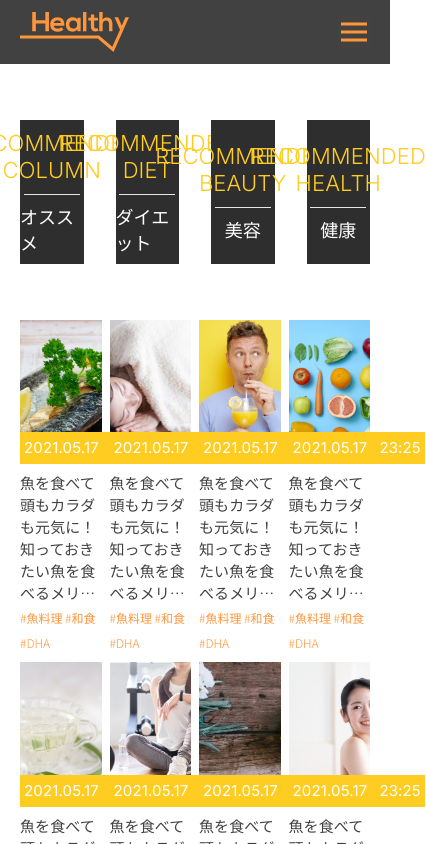
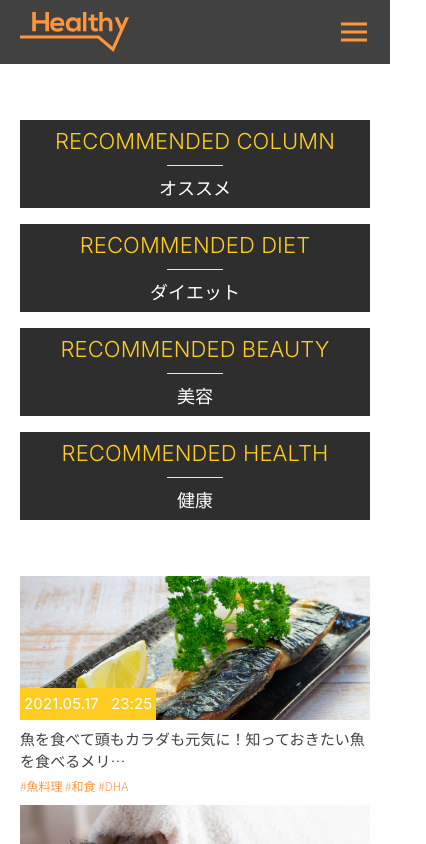
Before and after one commit to NguyenChiTrung1310/NguyenChiTrung_Test_20230116, a React (Create React App) app in the folder frontend/: page /columns in a window 390 px wide. Shown: the top 844 px of the page, 426 px wide, since content can reach past the window. Built offline with nearby package versions, Linux system fonts and the light colour scheme.

Commit message:
Responsive list column page

```diff
--- a/frontend/src/pages/ColumnPage/index.tsx
+++ b/frontend/src/pages/ColumnPage/index.tsx
@@ -32,8 +32,8 @@ const ColumnPage = () => {
   return (
     <section id='column-page'>
       <div className='w-full container mt-14'>
-        <div className='w-full h-36 grid grid-cols-4 gap-8'>
-          <div className='bg-dark-600 flex-center flex-col'>
+        <div className='w-full h-full tablet:h-36 grid grid-cols-1 md:grid-cols-2 tablet:grid-cols-4 gap-4 tablet:gap-8'>
+          <div className='bg-dark-600 flex-center flex-col tablet_max:p-2'>
             <p className='uppercase text-primary-300 text-center text-[22px] leading-[27px] tracking-[0.11px] font-inter'>
               RECOMMENDED COLUMN
             </p>
@@ -42,7 +42,7 @@ const ColumnPage = () => {
               オススメ
             </p>
           </div>
-          <div className='bg-dark-600 flex-center flex-col'>
+          <div className='bg-dark-600 flex-center flex-col tablet_max:p-2'>
             <p className='uppercase text-primary-300 text-center text-[22px] leading-[27px] tracking-[0.11px] font-inter'>
               RECOMMENDED DIET
             </p>
@@ -51,7 +51,7 @@ const ColumnPage = () => {
               ダイエット
             </p>
           </div>
-          <div className='bg-dark-600 flex-center flex-col'>
+          <div className='bg-dark-600 flex-center flex-col tablet_max:p-2'>
             <p className='uppercase text-primary-300 text-center text-[22px] leading-[27px] tracking-[0.11px] font-inter'>
               RECOMMENDED BEAUTY
             </p>
@@ -60,7 +60,7 @@ const ColumnPage = () => {
               美容
             </p>
           </div>
-          <div className='bg-dark-600 flex-center flex-col'>
+          <div className='bg-dark-600 flex-center flex-col tablet_max:p-2'>
             <p className='uppercase text-primary-300 text-center text-[22px] leading-[27px] tracking-[0.11px] font-inter'>
               RECOMMENDED HEALTH
             </p>
@@ -73,7 +73,7 @@ const ColumnPage = () => {
 
         {/* LIST COLUMN */}
         <div className='mt-14'>
-          <div className='w-full h-full grid grid-cols-4 gap-2'>
+          <div className='w-full h-full grid grid-cols-1 xs:grid-cols-2 md:grid-cols-3 tablet:grid-cols-4 gap-2'>
             {list.map((item: IListColumnData, index: number) => (
               <div key={index}>
                 <div className='w-full h-[144.47px] aspect-square relative'>
@@ -113,7 +113,7 @@ const ColumnPage = () => {
                 loading={loading}
                 type='button'
                 onClick={() => onLoadMore(counterClick + 1)}
-                className='mt-5 mx-auto'
+                className='mt-5 mx-auto xs_max:min-w-full'
               >
                 記録をもっと見る
               </Button>
```
